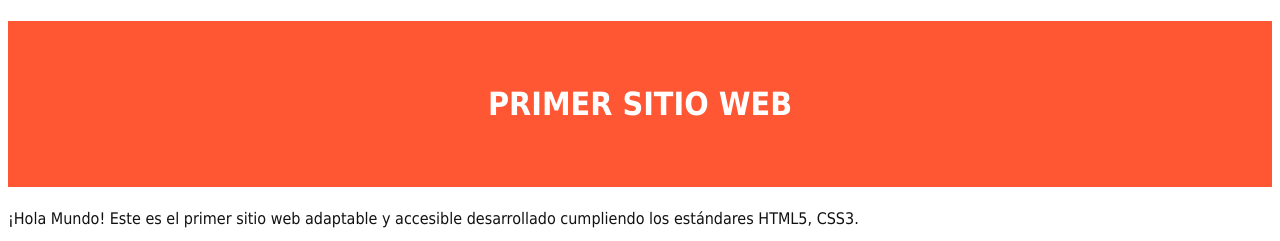
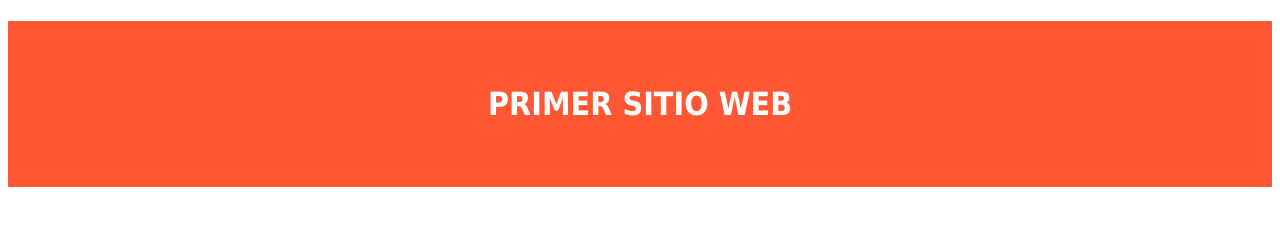
Before and after one commit to HugoTejedorArcoitza/sew, a plain HTML site: page index.html in a window 1280 px wide. Shown: the top 241 px of the page. Drawn offline with Linux system fonts and the light colour scheme.

Commit message:
Add files via upload

```diff
--- a/estilo.css
+++ b/estilo.css
@@ -1,7 +1,7 @@
 /* Especificidad: 001*/
 body {
  font-family: Tahoma, sans-serif;
- color: #121212;
+ color: #0000;
 background-color:#fff;
  }
 /* Especificidad: 001*/
```
